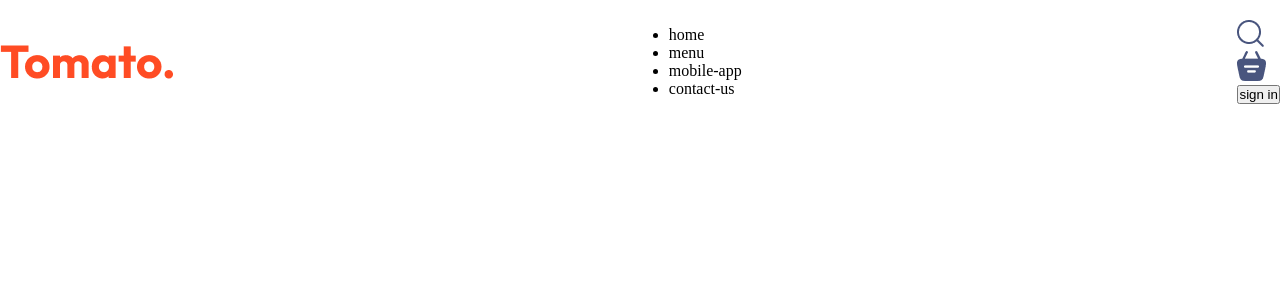
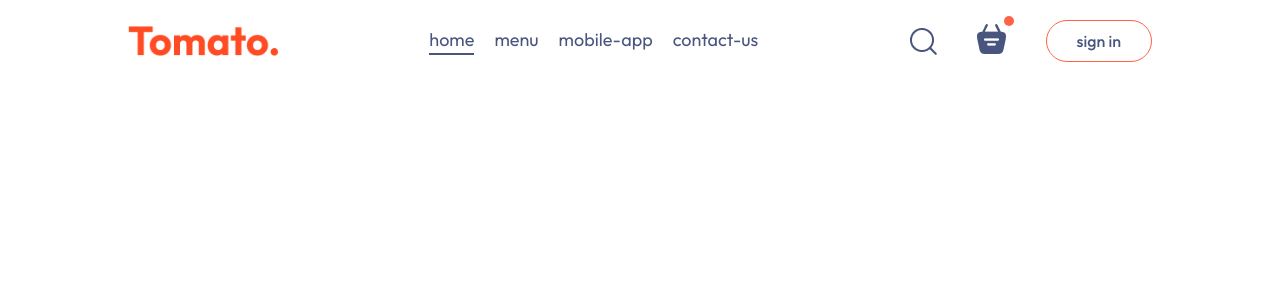
Before and after one commit to wlaurentec/food-delivery-v1, a React (Vite) app: page / in a window 1280 px wide. Shown: the top 300 px of the page. Built offline with nearby package versions, Linux system fonts and the light colour scheme.

Commit message:
add navbar styles

```diff
--- a/src/components/NavBar/NavBar.css
+++ b/src/components/NavBar/NavBar.css
@@ -4,3 +4,60 @@
   justify-content: space-between;
   align-items: center
 }
+
+.navbar .logo {
+  width: 150px;
+}
+
+.navbar-menu {
+  display: flex;
+  list-style: none;
+  gap: 20px;
+  color: #49557e;
+  font-size: 18px;
+}
+
+.navbar-right {
+  display: flex;
+  align-items: center;
+  gap: 40px;
+}
+
+.navbar button {
+  background: transparent;
+  font-size: 16px;
+  color: #49557e;
+  border: 1px solid tomato;
+  font-weight: 500;
+  padding: 10px 30px;
+  border-radius: 50px;
+  cursor: pointer;
+  transition: 0.3s;
+}
+
+.navbar button:hover {
+  background-color: #fff4f2;
+}
+
+.navbar .active {
+  padding-bottom: 2px;
+  border-bottom: 2px solid #49557e;
+}
+
+.navbar li {
+  cursor: pointer;
+}
+
+.navbar-search-icon {
+  position: relative;
+}
+
+.navbar-search-icon .dot {
+  position: absolute;
+  min-width: 10px;
+  min-height: 10px;
+  background-color: tomato;
+  border-radius: 5px;
+  top: -8px;
+  right: -8px
+}
--- a/src/components/NavBar/NavBar.jsx
+++ b/src/components/NavBar/NavBar.jsx
@@ -1,14 +1,19 @@
 import "./NavBar.css";
 import { assets } from "../../assets/assets";
+import { useState } from "react";
 const NavBar = () => {
+
+  const [menu, setMenu] = useState("home")
+
+
   return (
     <div className="navbar">
       <img src={assets.logo} alt="" className="logo" />
       <ul className="navbar-menu">
-        <li>home</li>
-        <li>menu</li>
-        <li>mobile-app</li>
-        <li>contact-us</li>
+        <li onClick={() => setMenu("home")} className={menu==="home" ? "active" : ""}>home</li>
+        <li onClick={() => setMenu("menu")} className={menu==="menu" ? "active" : ""}>menu</li>
+        <li onClick={() => setMenu("mobile-app")} className={menu==="mobile-app" ? "active" : ""}>mobile-app</li>
+        <li onClick={() => setMenu("contact-us")} className={menu==="contact-us" ? "active" : ""}>contact-us</li>
       </ul>
       <div className="navbar-right">
         <img src={assets.search_icon} alt="" />
--- a/src/index.css
+++ b/src/index.css
@@ -1,7 +1,10 @@
+@import url('https://fonts.googleapis.com/css2?family=Outfit:wght@100..900&display=swap');
+
 * {
 padding: 0;
 margin: 0;
 box-sizing: border-box;
+font-family: Outfit, sans-serif;
 }
 
 body {
@@ -12,3 +15,8 @@
   text-decoration: none;
   color: inherit;
 }
+
+.app {
+  width: 80%;
+  margin: auto;
+}
```
